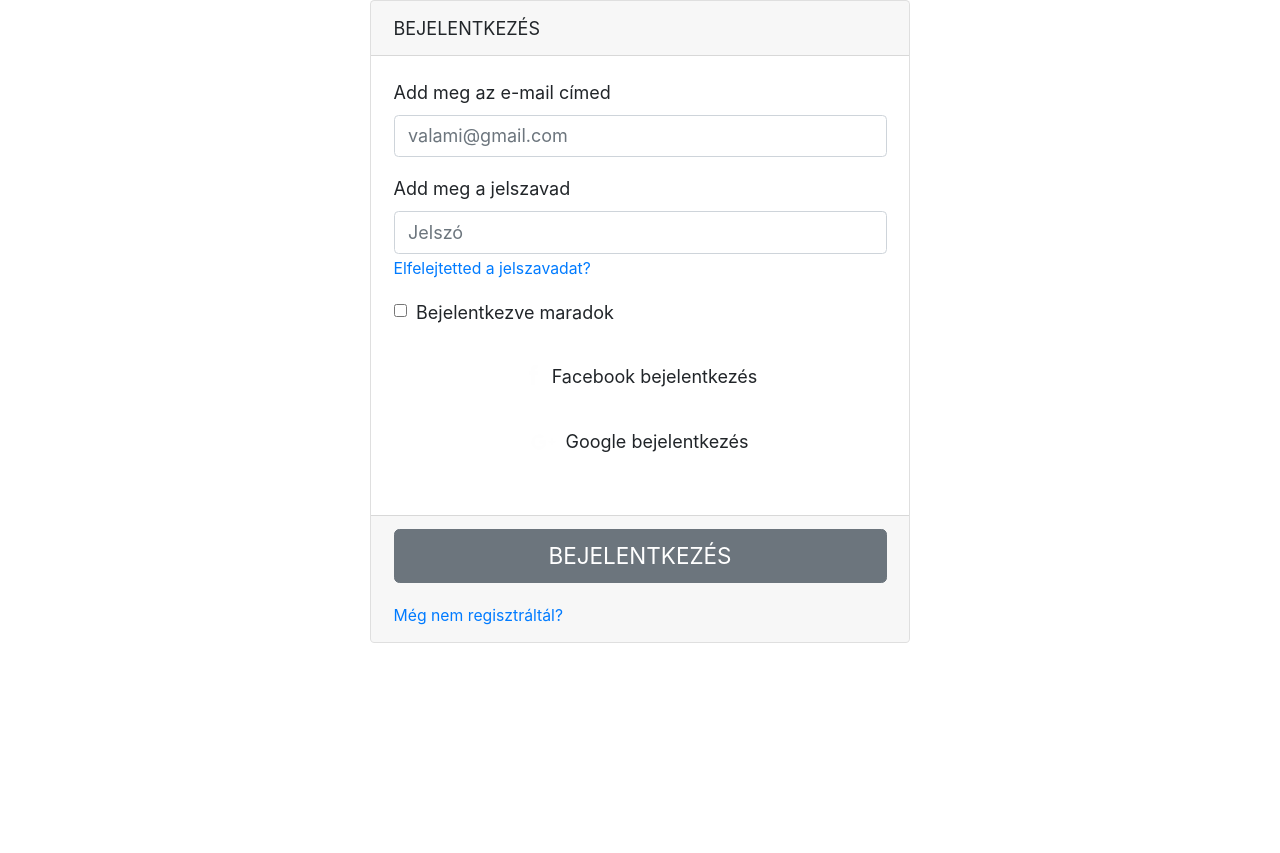
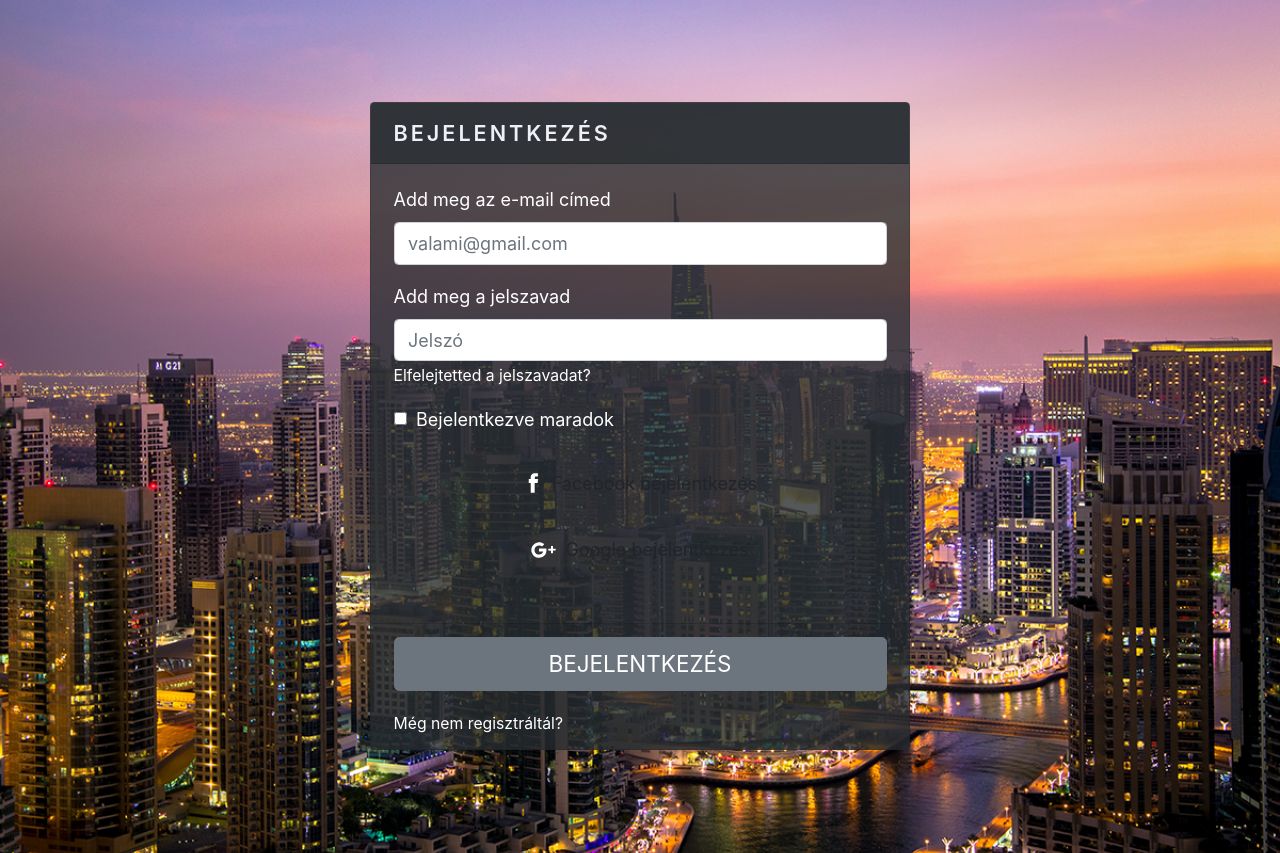
Before and after one commit to Ektora/Angular_NA, a plain HTML site: page bejelentkezes.html in a window 1280 px wide. Before the commit the page ends 800 px from the top, so only its background shows below. Drawn offline with nearby package versions, Linux system fonts and the light colour scheme; a web font is replaced by a local one.

Commit message:
Update style.css

```diff
--- a/style.css
+++ b/style.css
@@ -129,3 +129,29 @@ footer a:hover{
 .btn-facebook:active, .btn-facebook:hover{
     background-color: #263961;
 }
+
+/* Bejelentkezés oldal */
+.bejelentkezes{
+	background-image: url("img/login-bg.jpg");
+	min-height: 100vh;
+	background-size: cover;
+	padding-top: 8%;
+	padding-bottom: 8%;
+}
+
+.login-card{
+	background-color: rgba(42, 47, 51, .8);
+	color: white;
+}
+
+.login-card a{
+	color: white;
+}
+
+.login-card-header{
+	background-color: rgba(42, 47, 51, .8);
+	letter-spacing: 3px;
+	font-size: 1.2rem;
+	font-weight: 600;
+	color: #EFF0F7;
+}
```
